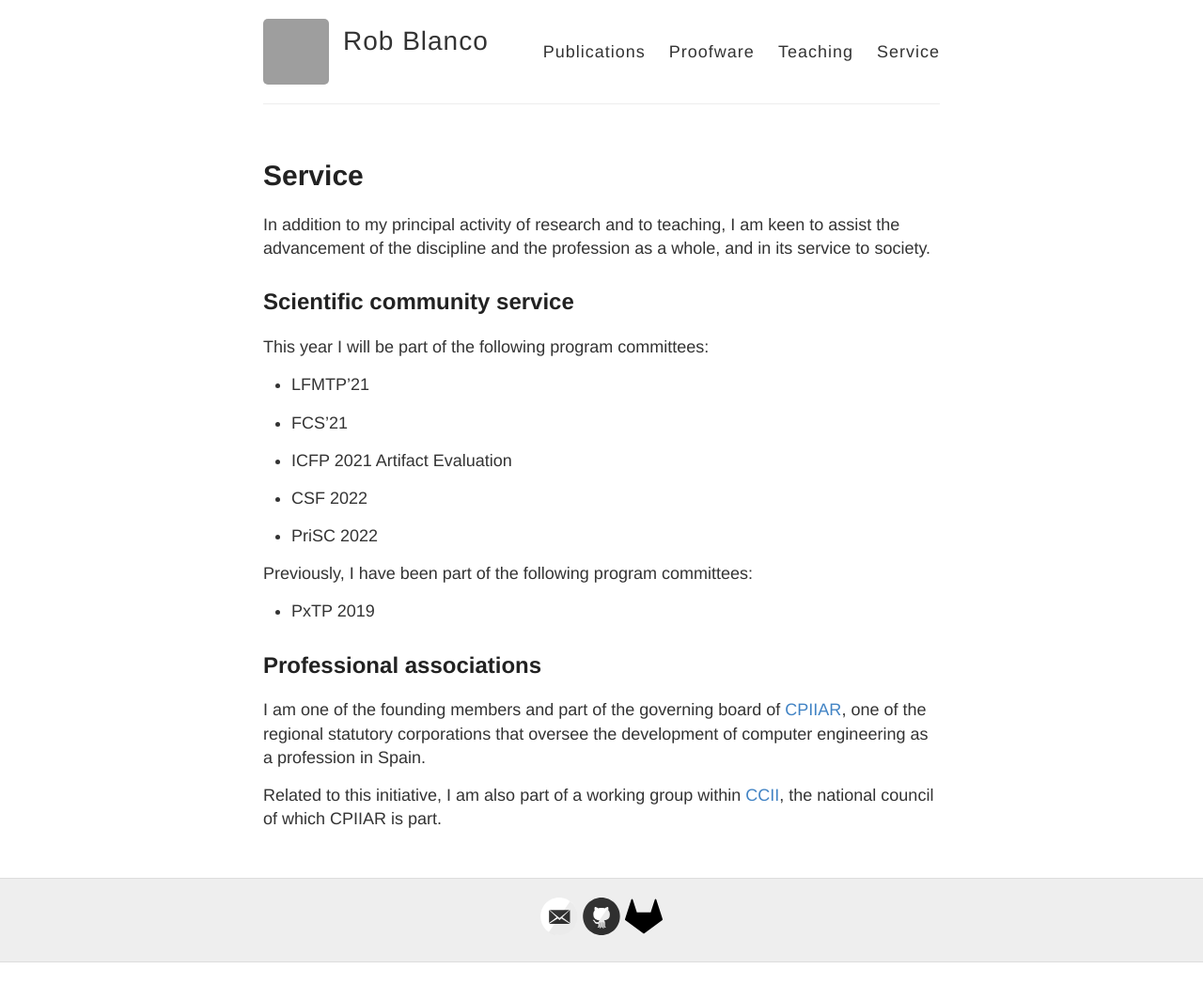
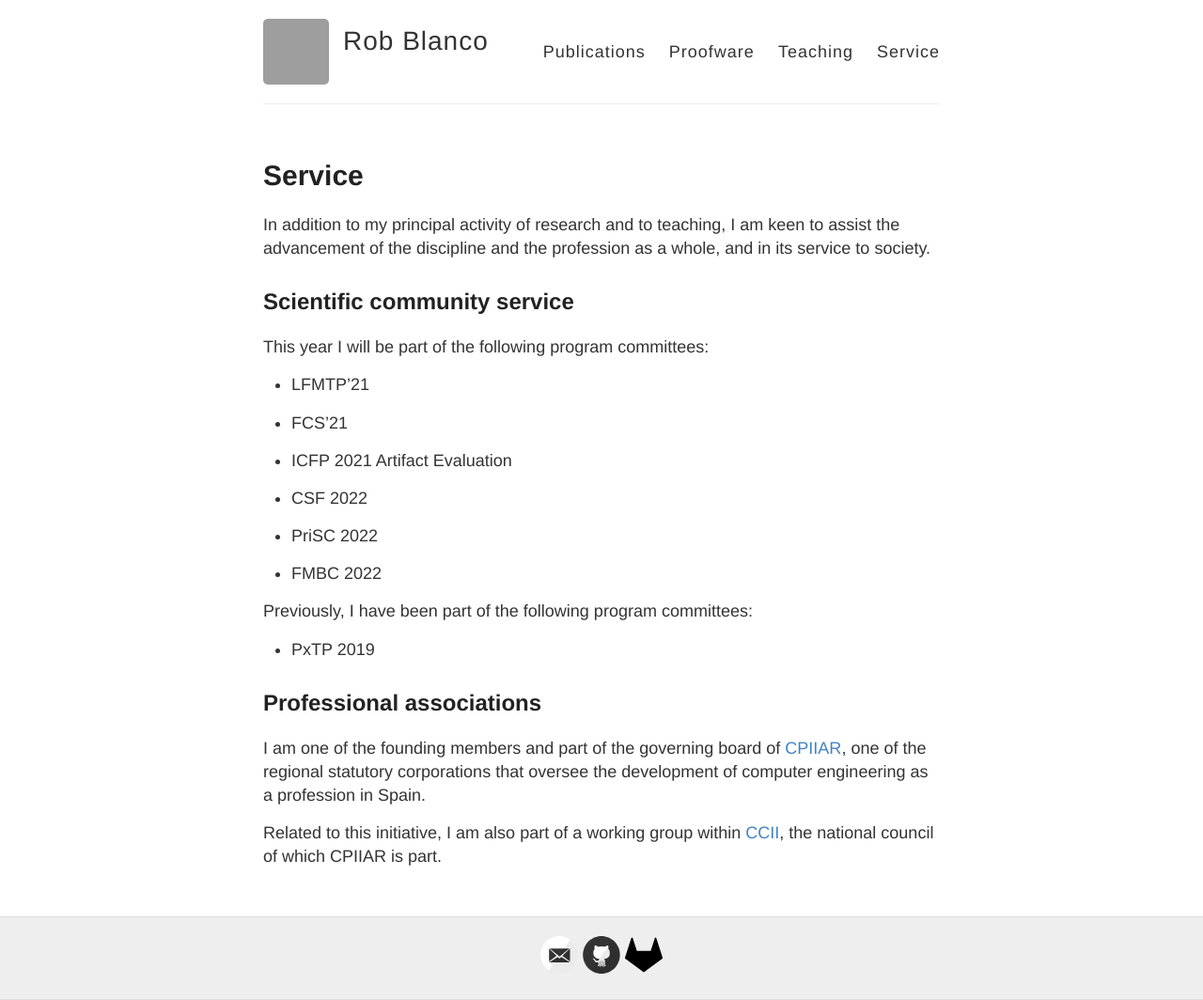
Before and after one commit to robblanco/robblanco.github.io, a Jekyll site: the page built from service.md, in a window 1280 px wide. Shown: the whole page at 94% size. Built offline with Jekyll 4.4.1, drawn with Linux system fonts in a browser that asks for light colours; before the commit the page ends 1024 px from its top, so only the background shows below that; grey boxes are pictures that could not be loaded.

Commit message:
FMBC 2022 PC

```diff
--- a/service.md
+++ b/service.md
@@ -22,6 +22,8 @@ This year I will be part of the following program committees:
 
 * PriSC 2022
 
+* FMBC 2022
+
 Previously, I have been part of the following program committees:
 
 * PxTP 2019
```
